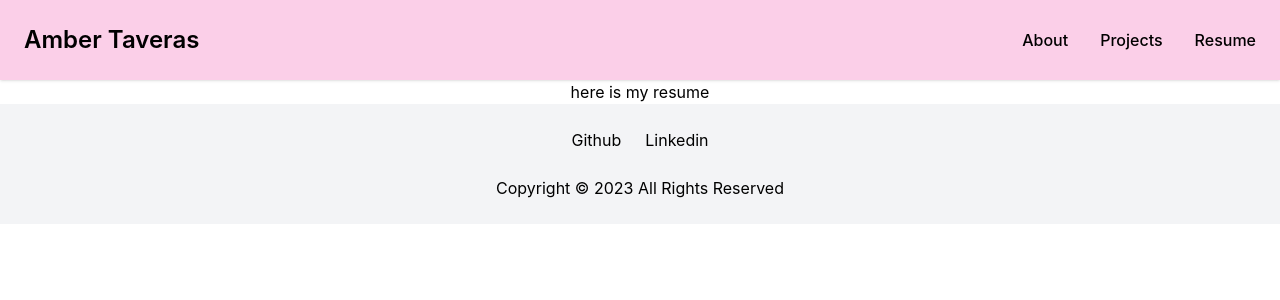
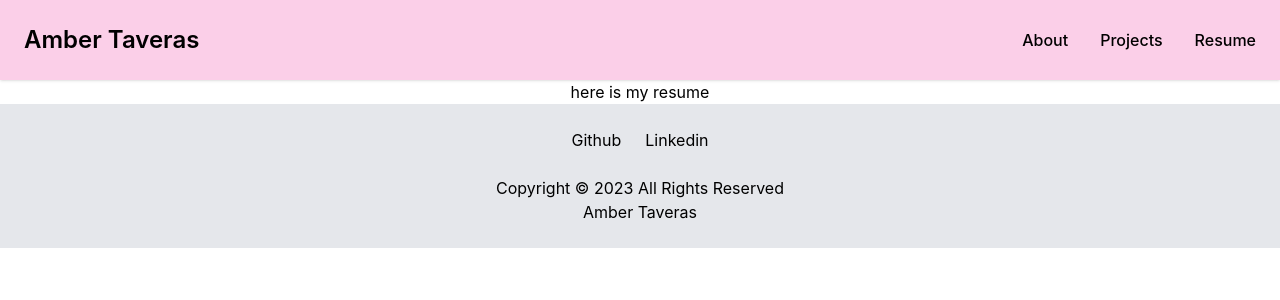
Before and after one commit to ambertav/portfolio, a React (Create React App) app: page /resume in a window 1280 px wide. Shown: the top 300 px of the page. Built offline with nearby package versions, Linux system fonts and the light colour scheme.

Commit message:
fixes sticky footer

```diff
--- a/src/components/Footer.js
+++ b/src/components/Footer.js
@@ -5,10 +5,11 @@ function Footer () {
     const year = new Date().getFullYear()
 
     return (
-    <footer class='relative bottom-0 w-full py-6 bg-gray-100 justify-center'>
+    <footer class='w-full py-6 bg-gray-200 justify-center'>
         <Connect />
         <div>
             <p class='pt-6'>Copyright &copy; {year} All Rights Reserved</p>
+            <p>Amber Taveras</p>
         </div>
     </footer>
     )
--- a/src/index.css
+++ b/src/index.css
@@ -11,10 +11,21 @@ body {
   -moz-osx-font-smoothing: grayscale;
 }
 
+body, .App {
+  display: flex;
+  flex-direction: column;
+  height: 100vh;
+}
+
 code {
   font-family: source-code-pro, Menlo, Monaco, Consolas, 'Courier New',
   monospace;
 }
+
+main {
+  flex-grow: 1;
+}
+
 
 @layer components {
   .btn-primary {
```
